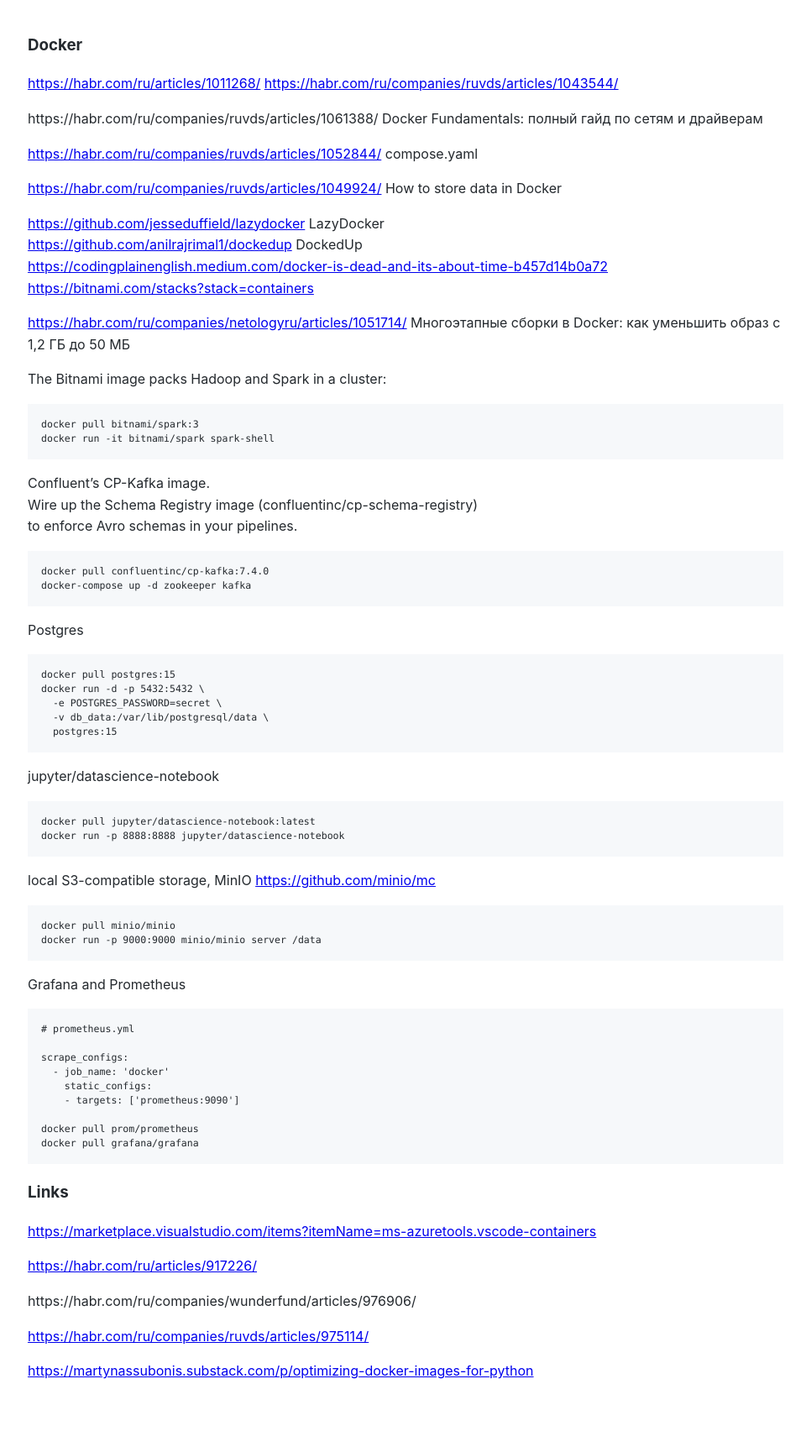
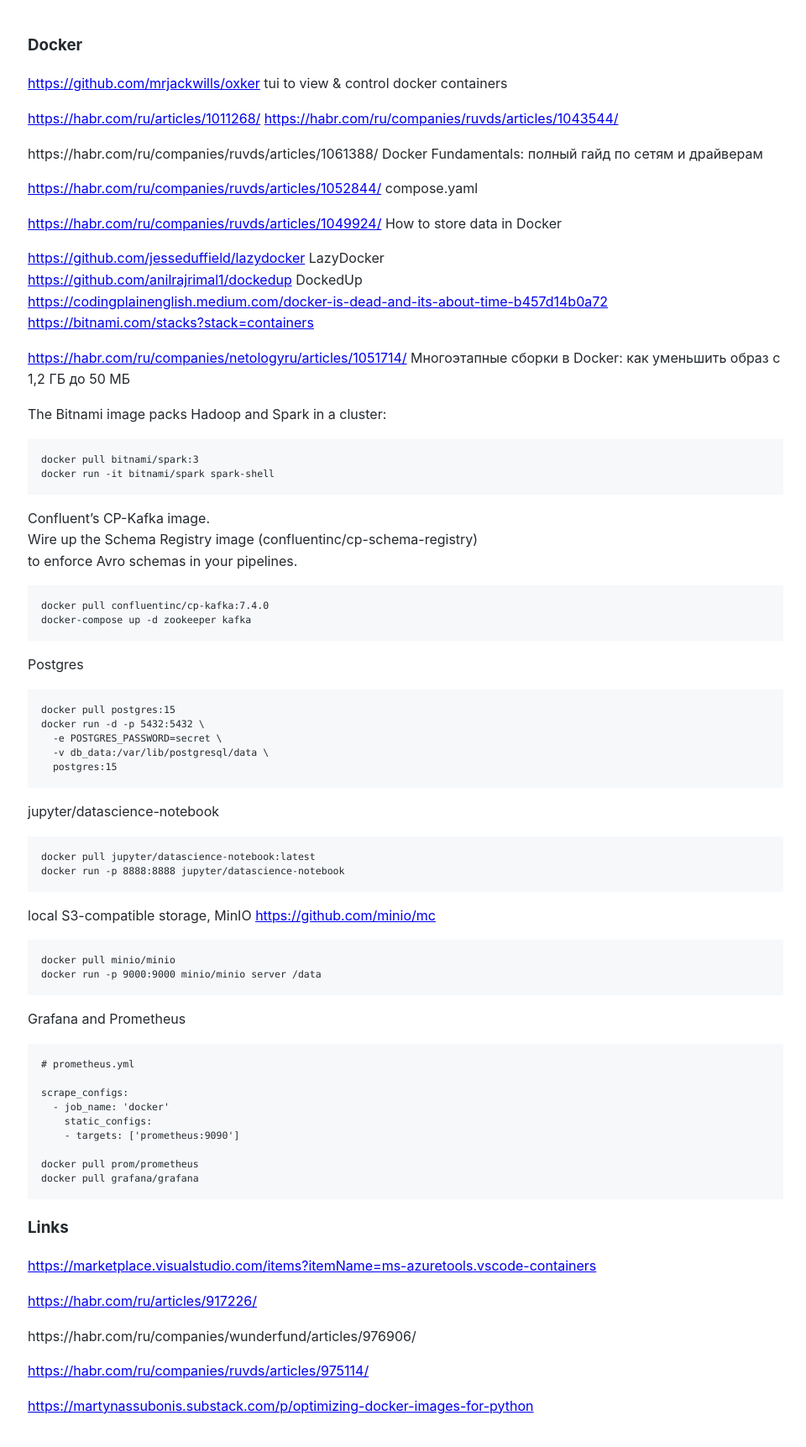
Before and after one commit to Michael-Lubinsky/michael-lubinsky.github.com, a Jekyll site: the page built from linux/docker.md, in a window 1280 px wide. Shown: the whole page at 84% size, without its empty margins (157-1117 px from the left). Built offline with Jekyll 4.4.1, drawn with Linux system fonts in a browser that asks for light colours; our own code applies the rules of GitHub Pages for plain Markdown files; before the commit the page ends 1682 px from its top, so only the background shows below that.

Commit message:
Update docker.md with additional resource links
Added links to resources for Docker management and fundamentals.

```diff
--- a/linux/docker.md
+++ b/linux/docker.md
@@ -1,4 +1,7 @@
 ### Docker
+
+
+<https://github.com/mrjackwills/oxker>  tui to view & control docker containers
 
 <https://habr.com/ru/articles/1011268/>
 <https://habr.com/ru/companies/ruvds/articles/1043544/>
```
